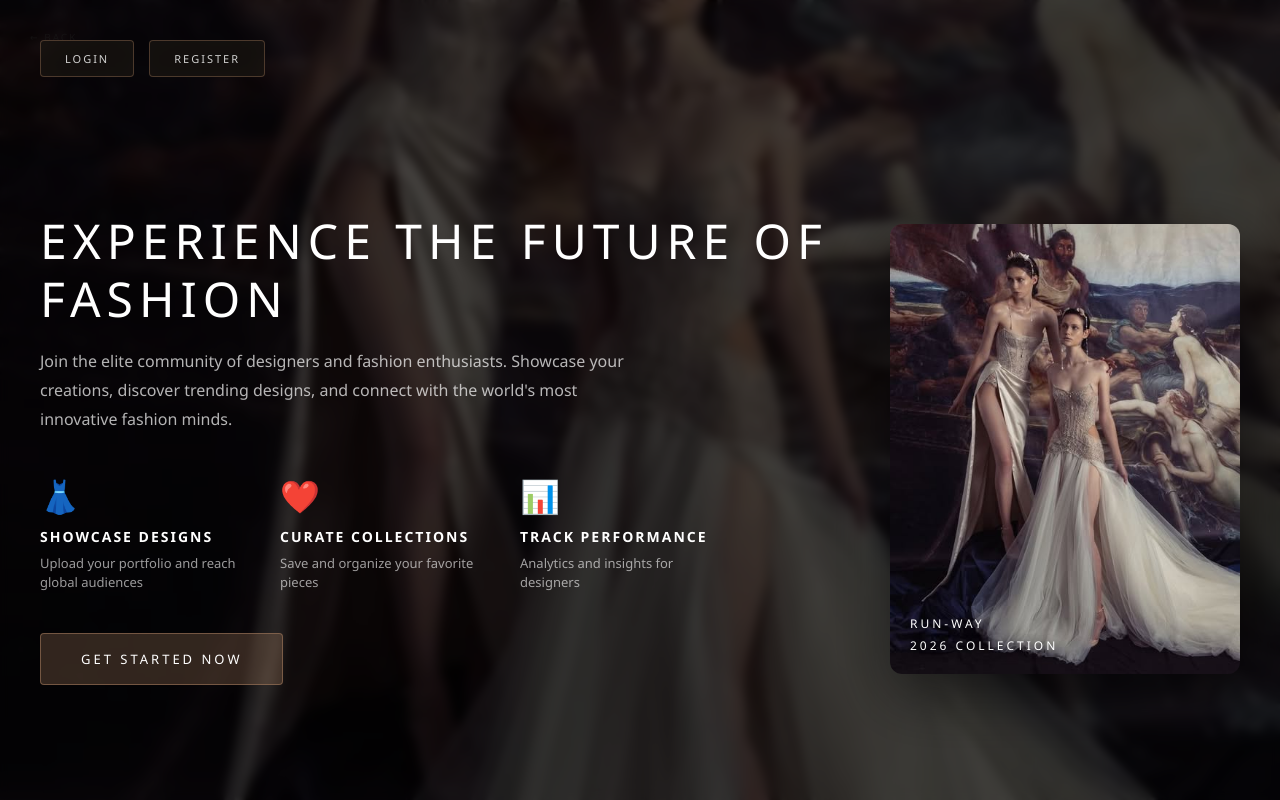
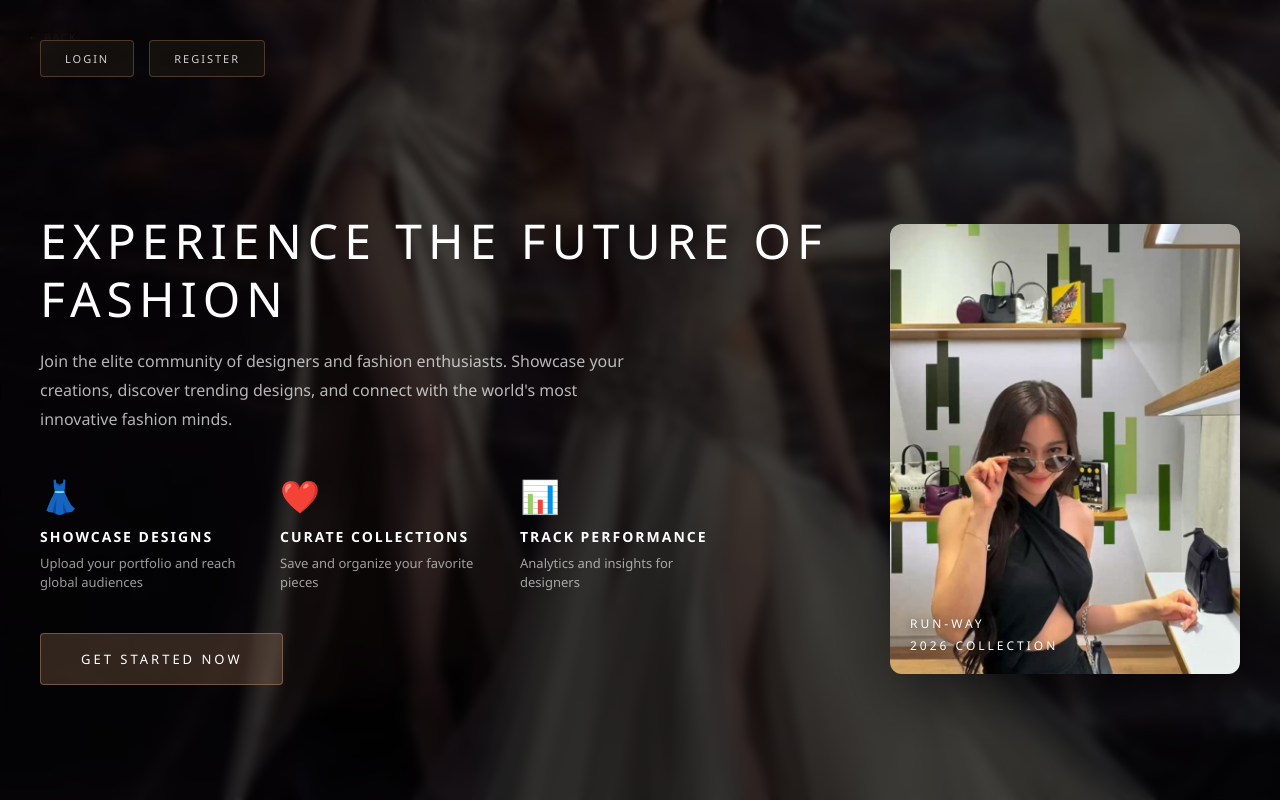
Before and after one commit to Regueroo29/RUN-WAY, a React (Vite) app in the folder frontend/: page /preview in a window 1280 px wide. Built offline with nearby package versions, Linux system fonts and the light colour scheme; no server answers.

Commit message:
modified the previewjsx

```diff
--- a/frontend/src/pages/Preview.jsx
+++ b/frontend/src/pages/Preview.jsx
@@ -46,7 +46,7 @@ function Preview() {
 
           {/* ✅ FIXED: Image moved to side, not overlapping */}
           <div className="preview-showcase">
-            <img src="/bgimage.jpg" alt="Fashion Preview" />
+            <img src="/KSJ.jpg" alt="Fashion Preview" />
             <div className="showcase-text">
               <span>RUN-WAY</span>
               <span>2026 COLLECTION</span>
```
Also changed, not shown: frontend/public/KSJ.jpg (added).
